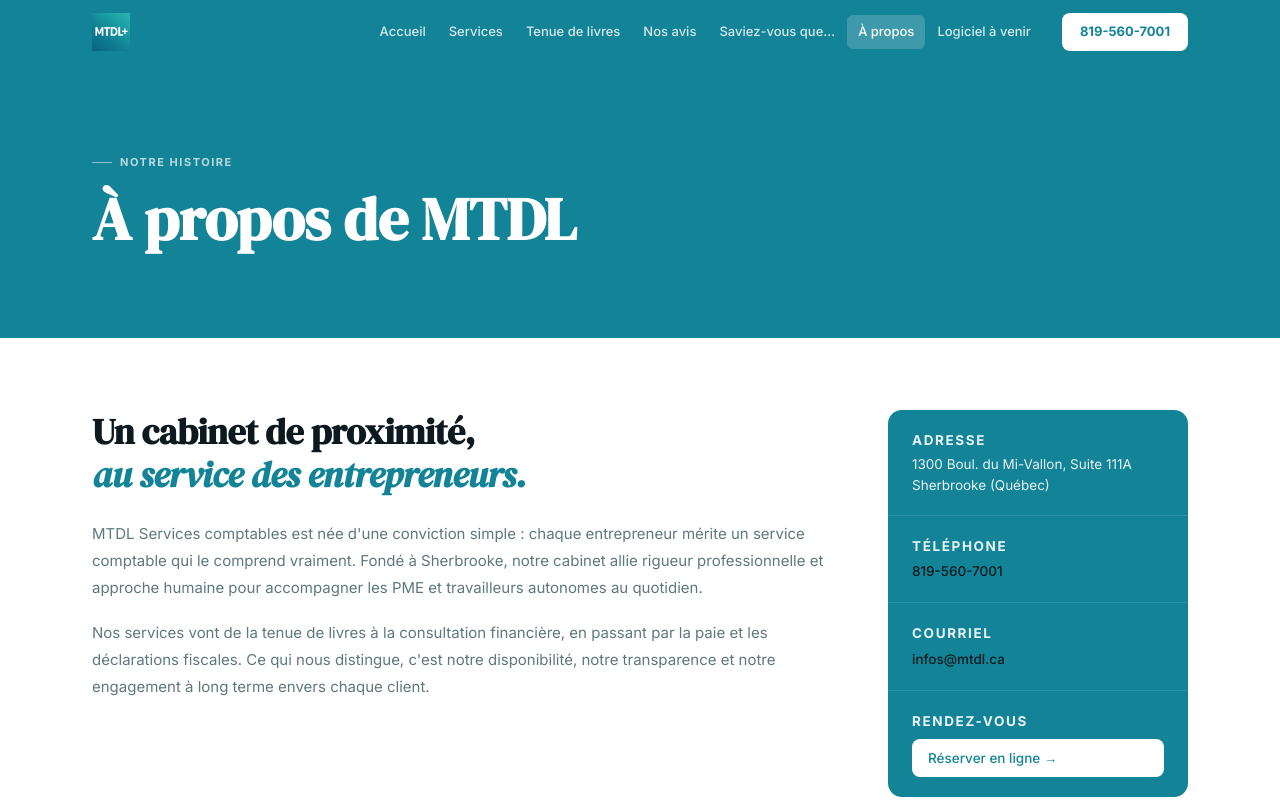
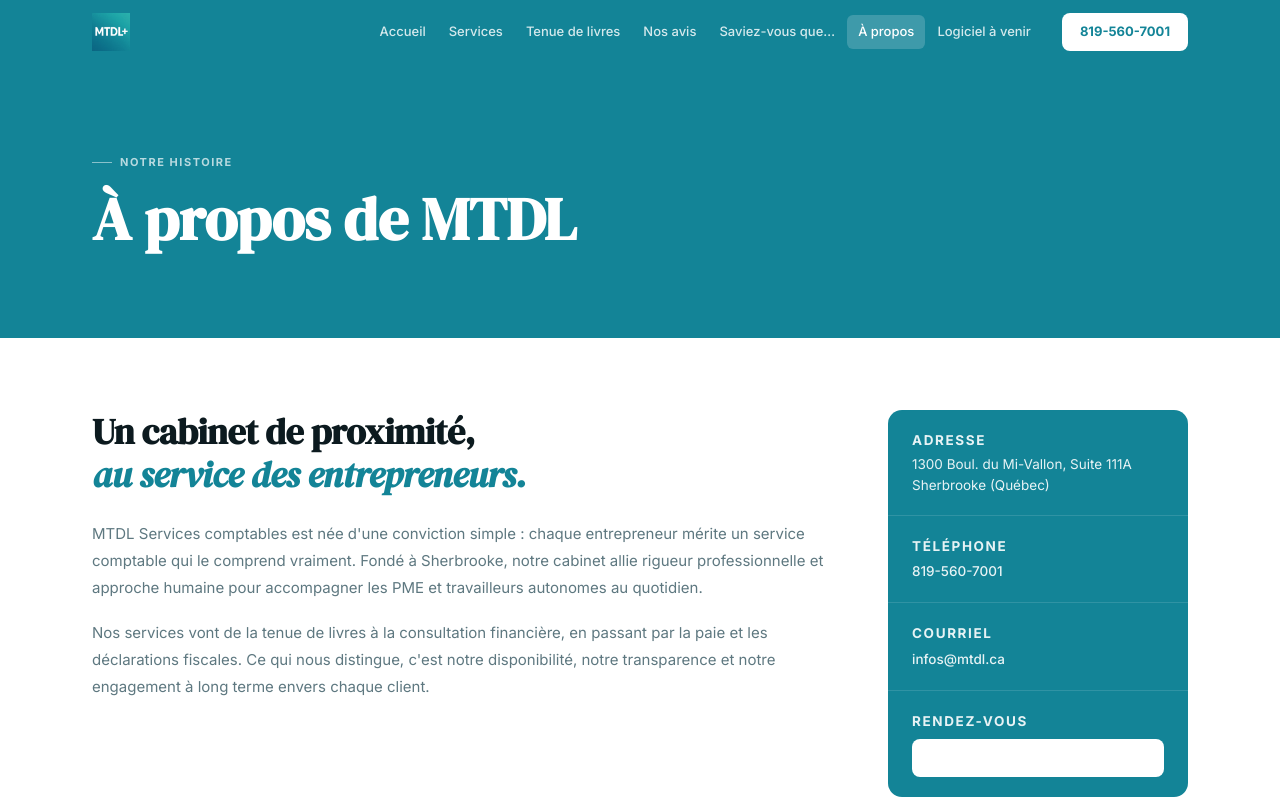
Before and after one commit to felixgs2005/MTDL-logiciel-comptable, a React (Vite) app: page /a-propos in a window 1280 px wide. Shown: the top 800 px of the page. Built offline with nearby package versions, Linux system fonts and the light colour scheme.

Commit message:
couleur num de tel

```diff
--- a/src/pages/APropos.module.css
+++ b/src/pages/APropos.module.css
@@ -36,7 +36,7 @@
 .infoItem:hover { background: rgba(255,255,255,0.1); }
 .infoLabel { font-size: 10.5px; font-weight: 700; letter-spacing: 0.12em; text-transform: uppercase; color: rgba(255,255,255,0.6); }
 .infoItem span { font-size: 13.5px; color: rgba(255,255,255,0.9); line-height: 1.5; }
-.infoItem a { font-size: 13.5px; font-weight: 500; }
+.infoItem a { font-size: 13.5px; font-weight: 500; color: rgba(255,255,255,0.9); }
 .rdvLink {
   display: inline-block;
   margin-top: 4px;
```
